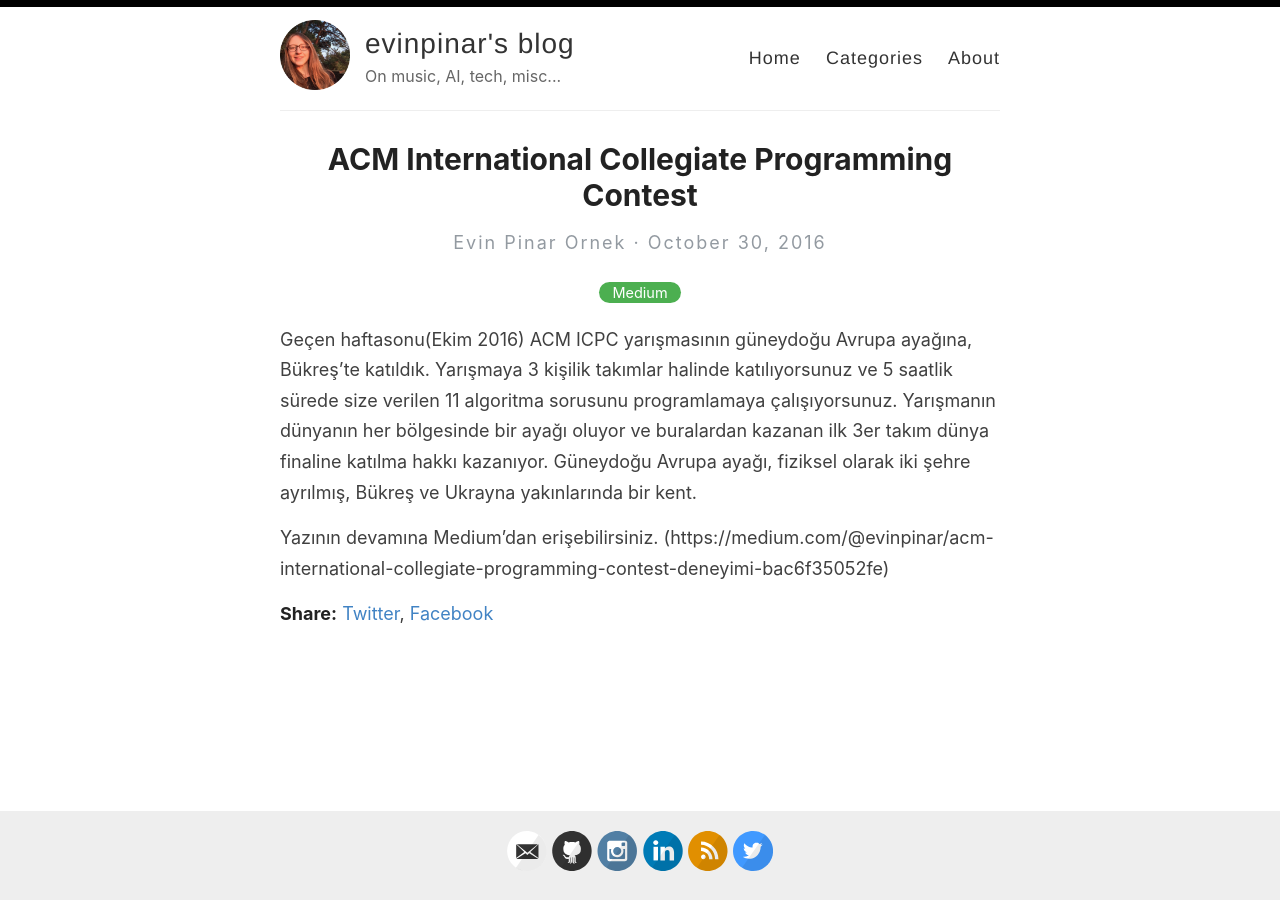
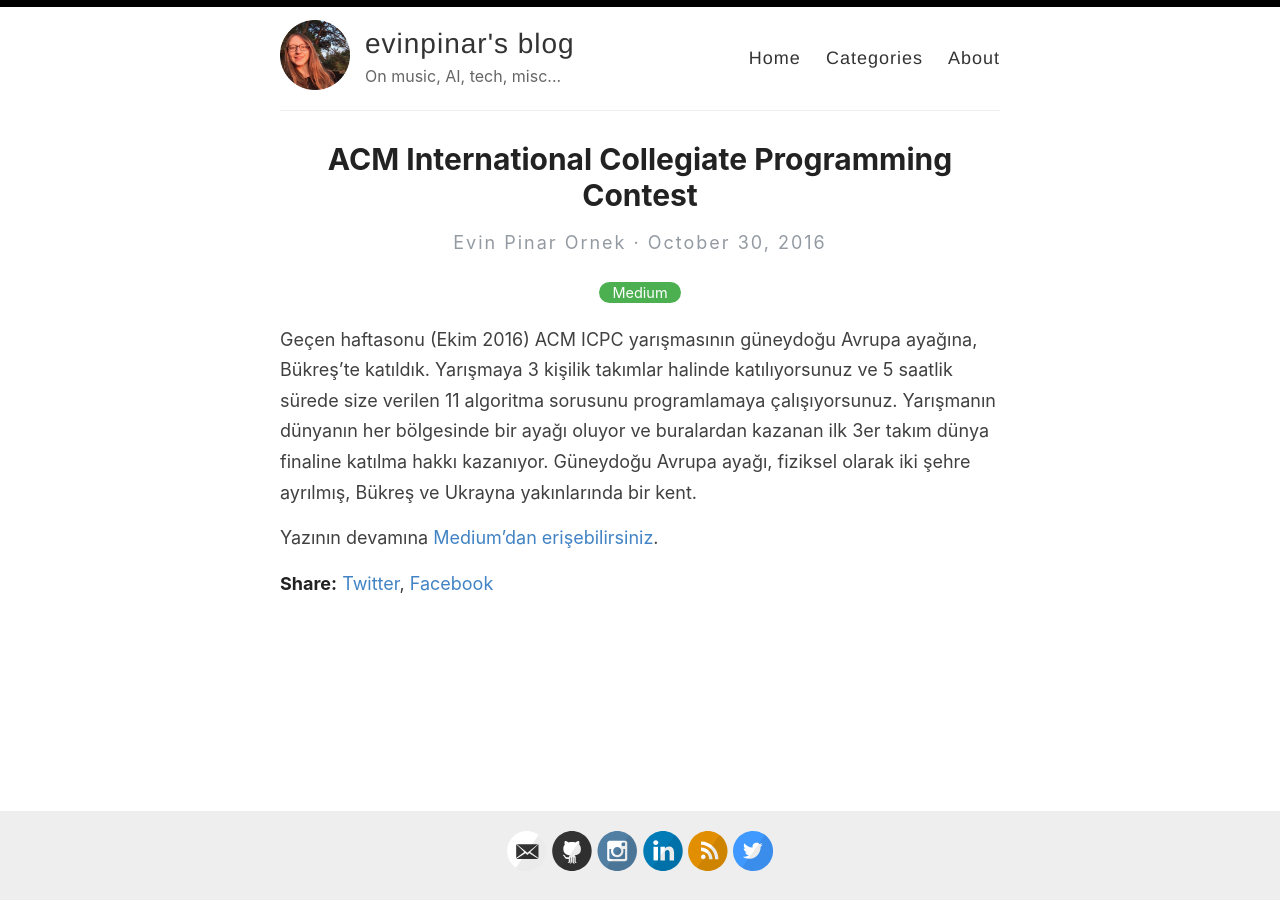
Before and after one commit to evinpinar/evinpinar.github.io, a Jekyll site: the page built from _posts/2016-10-30-icpc.md, in a window 1280 px wide. Built offline with Jekyll 4.4.1, drawn with Linux system fonts in a browser that asks for light colours.

Commit message:
Update 2016-10-30-icpc.md

```diff
--- a/_posts/2016-10-30-icpc.md
+++ b/_posts/2016-10-30-icpc.md
@@ -4,6 +4,6 @@ title: ACM International Collegiate Programming Contest
 categories: Medium
 ---
 
-Geçen haftasonu(Ekim 2016) ACM ICPC yarışmasının güneydoğu Avrupa ayağına, Bükreş’te katıldık. Yarışmaya 3 kişilik takımlar halinde katılıyorsunuz ve 5 saatlik sürede size verilen 11 algoritma sorusunu programlamaya çalışıyorsunuz. Yarışmanın dünyanın her bölgesinde bir ayağı oluyor ve buralardan kazanan ilk 3er takım dünya finaline katılma hakkı kazanıyor. Güneydoğu Avrupa ayağı, fiziksel olarak iki şehre ayrılmış, Bükreş ve Ukrayna yakınlarında bir kent.
+Geçen haftasonu (Ekim 2016) ACM ICPC yarışmasının güneydoğu Avrupa ayağına, Bükreş’te katıldık. Yarışmaya 3 kişilik takımlar halinde katılıyorsunuz ve 5 saatlik sürede size verilen 11 algoritma sorusunu programlamaya çalışıyorsunuz. Yarışmanın dünyanın her bölgesinde bir ayağı oluyor ve buralardan kazanan ilk 3er takım dünya finaline katılma hakkı kazanıyor. Güneydoğu Avrupa ayağı, fiziksel olarak iki şehre ayrılmış, Bükreş ve Ukrayna yakınlarında bir kent.
 
-Yazının devamına Medium'dan erişebilirsiniz. (https://medium.com/@evinpinar/acm-international-collegiate-programming-contest-deneyimi-bac6f35052fe)
+Yazının devamına [Medium'dan erişebilirsiniz](https://medium.com/@evinpinar/acm-international-collegiate-programming-contest-deneyimi-bac6f35052fe).
```
